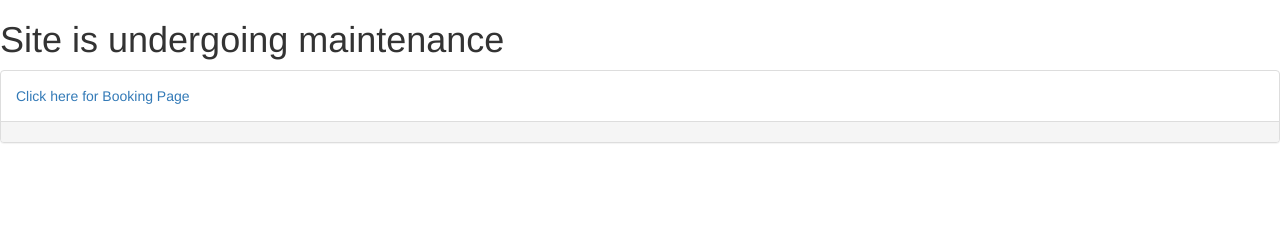
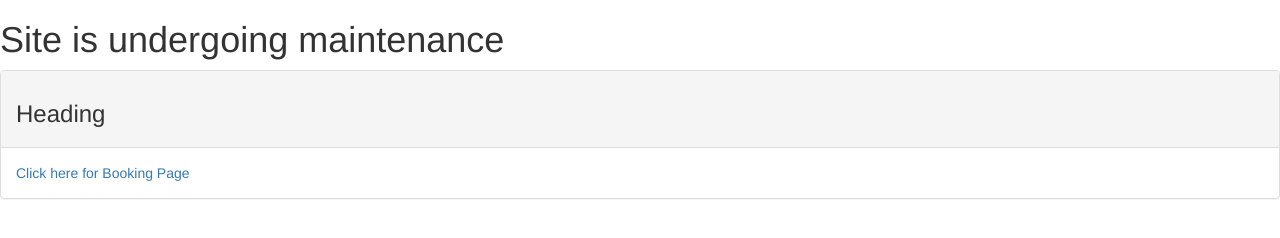
Before and after one commit to 240Ride/240ride.github.io, a plain HTML site: page index.html in a window 1280 px wide. Drawn offline with nearby package versions, Linux system fonts and the light colour scheme.

Commit message:
Panel heading

```diff
--- a/index.html
+++ b/index.html
@@ -15,10 +15,12 @@
 		<div class="row">
 			<div class="col-md-12">
 				<div class="panel panel-default">
+				  <div class="panel-heading">
+					<h3>Heading</h3>
+				  </div>
 				  <div class="panel-body">
 					<a href="index1.html">Click here for Booking Page</a>
 				  </div>
-				  <div class="panel-footer"></div>
 				</div>
 			</div>
 		</div>
```
